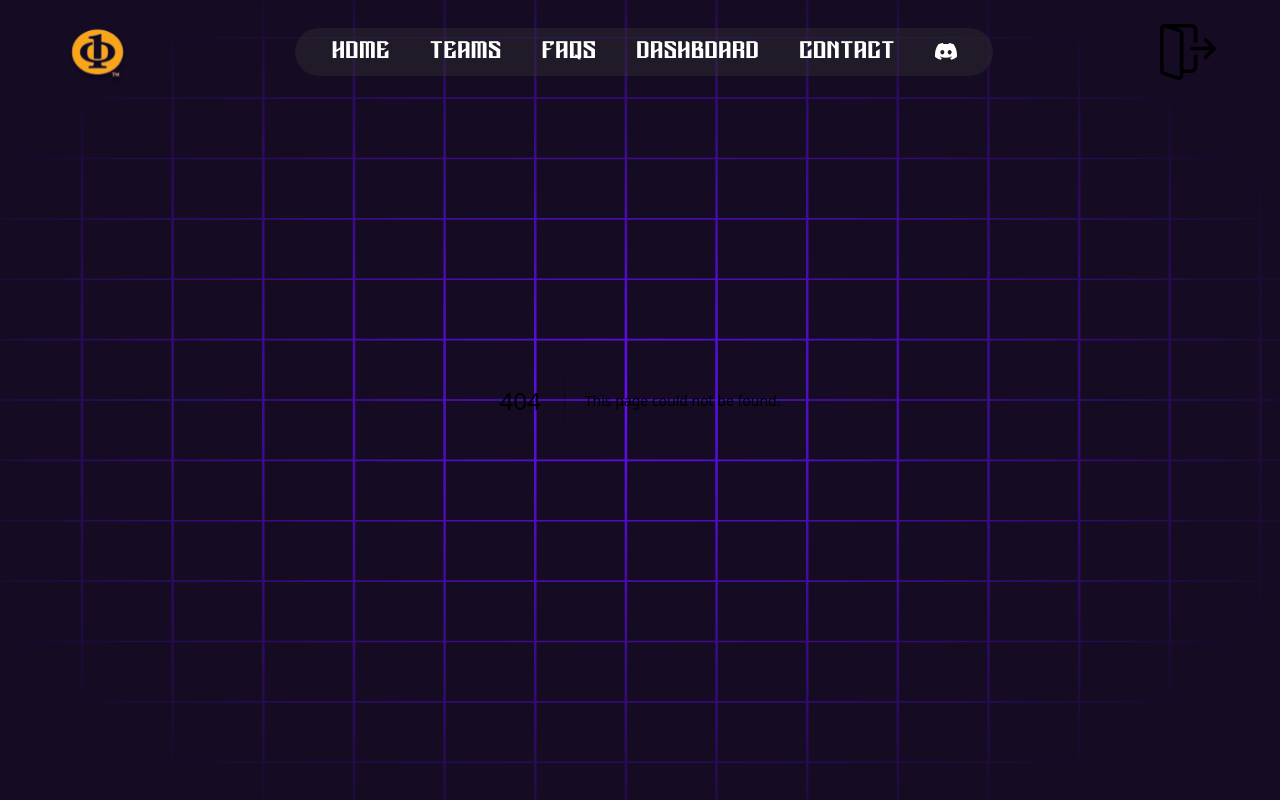
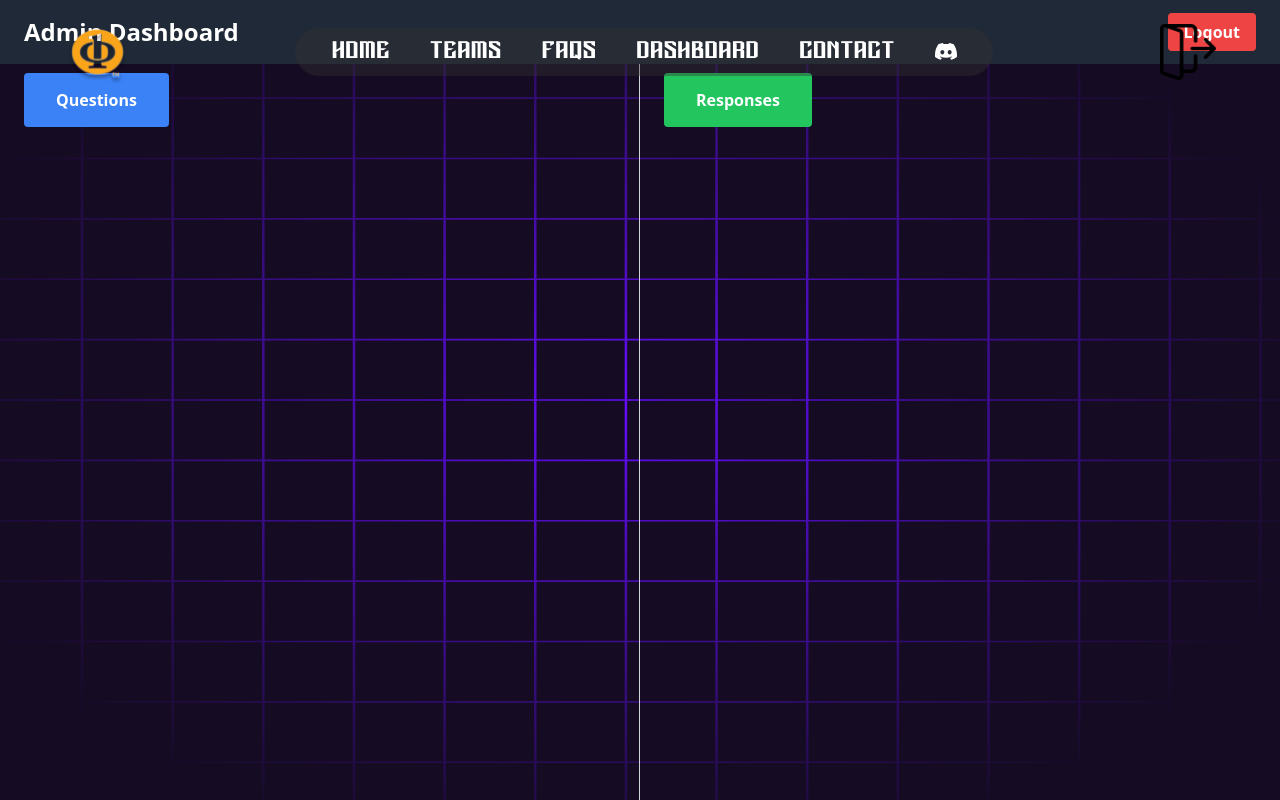
Before and after one commit to medhansh17/Recruitments-Portal, a Next.js app: page /admin/dashboard in a window 1280 px wide. Before the commit this address had no page. Built offline with nearby package versions, Linux system fonts and the light colour scheme; a web font is replaced by a local one.

Commit message:
Made the login for admin page

```diff
--- /dev/null
+++ b/src/app/admin/dashboard/page.tsx
@@ -0,0 +1,40 @@
+'use client';
+
+import Link from 'next/link';
+
+export default function AdminDashboard() {
+return (
+    <div className="flex flex-col h-screen">
+        <header className="bg-gray-800 text-white py-4 px-6 flex justify-between items-center">
+            <h1 className="text-2xl font-semibold">Admin Dashboard</h1>
+            <div>
+                <Link
+                    href="/admin/logout"
+                    className="bg-red-500 hover:bg-red-700 text-white font-bold py-2 px-4 rounded"
+                >
+                    Logout
+                </Link>
+            </div>
+        </header>
+
+        <main className="flex-1 flex justify-center">
+            <div className="w-1/2 p-6 border-r border-gray-300">
+                <Link
+                    href="/admin/questions"
+                    className="bg-blue-500 hover:bg-blue-700 text-white font-bold py-4 px-8 rounded"
+                >
+                    Questions
+                </Link>
+            </div>
+            <div className="w-1/2 p-6">
+                <Link
+                    href="/admin/responses"
+                    className="bg-green-500 hover:bg-green-700 text-white font-bold py-4 px-8 rounded"
+                >
+                    Responses
+                </Link>
+            </div>
+        </main>
+    </div>
+);
+}
--- /dev/null
+++ b/src/app/admin/page.tsx
@@ -0,0 +1,79 @@
+'use client';
+import Button from "@/components/button";
+import { firebaseConfig } from "@/firebase.config"
+import { initializeApp } from "firebase/app";
+import { getAuth, signInWithPopup, GoogleAuthProvider, signOut, User } from "firebase/auth";
+import axios from "axios";
+import { useRouter } from "next/navigation";
+import { useEffect } from "react";
+
+function validateEmail(email: string | null) {
+  if (typeof email === "undefined" || email === null) return false;
+  if (email.endsWith("@vitstudent.ac.in")) {
+    return true;
+  } else {
+    return false;
+  }
+}
+
+export default function AdminLogin() {
+  const router = useRouter();
+
+  useEffect(() => {
+    // Check if the router is available
+    if (!router) return;
+    // Your router-related logic here
+  }, [router]);
+
+  function verifyAdminUser(user: User) {
+    axios
+      .post("https://url/check_admin_user", { email: user.email })
+      .then((response) => {
+        if (response.status === 200) {
+          document.cookie = `email=${user.email}; path=/`;
+          document.cookie = `token=${response.data.accessToken}; path=/`;
+          // Redirect to admin dashboard if user is an admin
+          router.push("/admin/dashboard");
+        } else {
+          alert("User is not an admin");
+        }
+      })
+      .catch((error) => {
+        alert(error.message);
+      });
+  }
+
+  function handleLogin() {
+    const app = initializeApp(firebaseConfig);
+    const provider = new GoogleAuthProvider();
+    provider.setCustomParameters({
+      hd: "vitstudent.ac.in",
+      prompt: "select_account",
+    });
+    const auth = getAuth(app);
+    signInWithPopup(auth, provider)
+      .then((result) => {
+        const credential: any = GoogleAuthProvider.credentialFromResult(result);
+        const token = credential.accessToken;
+        const user = result.user;
+        if (!validateEmail(user.email)) {
+          alert("Please login with your admin email");
+          signOut(auth);
+        } else {
+          verifyAdminUser(user);
+        }
+      })
+      .catch((error) => {
+        const errorMessage = error.message;
+        alert(errorMessage);
+      });
+  }
+
+  return (
+    <div className="w-screen h-screen md:h-screen flex flex-col items-center justify-center">
+      <div className="w-[80vw] md:w-screen flex flex-col items-center justify-center">
+        <Button text="Continue with Google Admin Sir" onClick={handleLogin} />
+      </div>
+    </div>
+  );
+}
```
Also changed, not shown: src/app/admin/questions/page.tsx (added), src/app/admin/responses/page.tsx (added).
